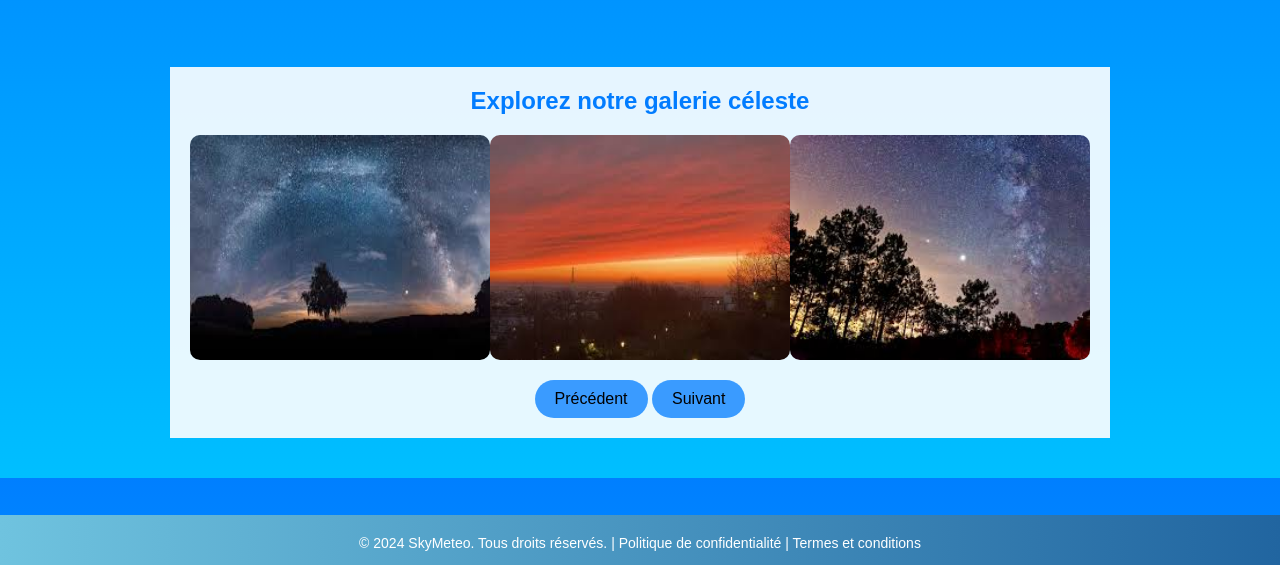
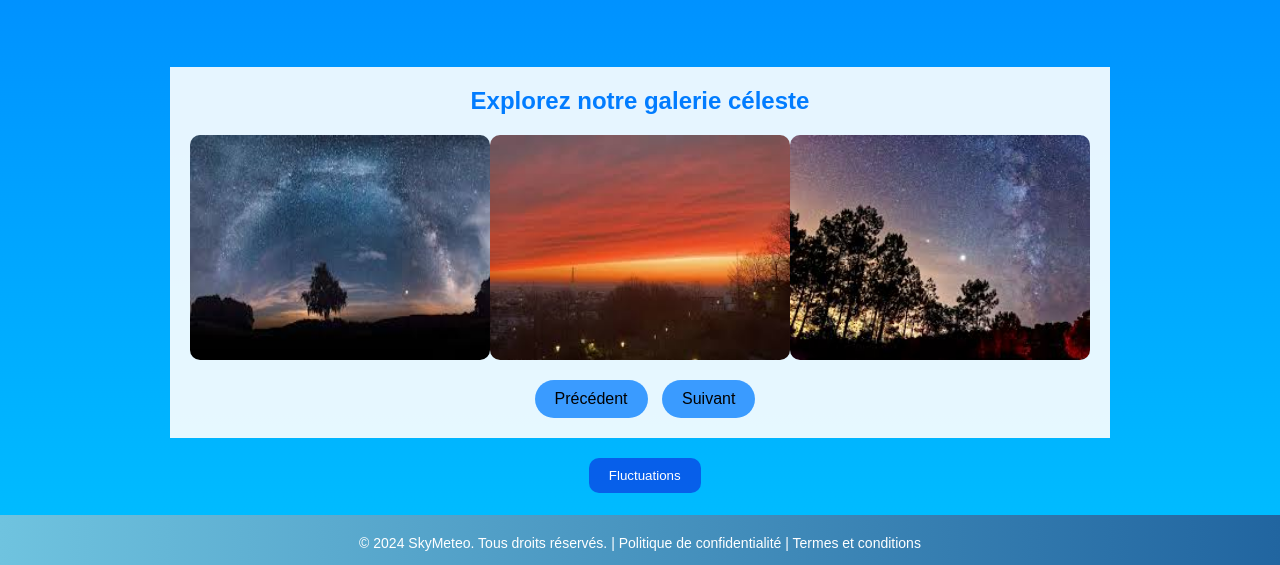
Before and after one commit to Melsav/Jojo_Yaya_Meme_Front, a website: page authent/accueil.html in a window 1280 px wide. Shown: the part 235-800 px from the top of the page. Drawn offline with Linux system fonts and the light colour scheme.

Commit message:
Redirection fluctuation et changement climat

```diff
--- a/authent/accueil.html
+++ b/authent/accueil.html
@@ -51,6 +51,8 @@
         <button class="prev">Précédent</button>
         <button class="next">Suivant</button>
     </div>
+    <button class="fluct" onclick="redirectToNextPage()">Fluctuations</button>
+
 
     <footer>
         <p>&copy; 2024 SkyMeteo. Tous droits réservés. | <a href="#">Politique de confidentialité</a> | <a href="#">Termes et conditions</a></p>
@@ -82,6 +84,10 @@
     function updateSliderPosition() {
         slides.style.transform = `translateX(-${currentSlide * widthOfImage}px)`;
     }
+
+    function redirectToNextPage() {
+    window.location.href = "../weather/fluctuation.html";
+    }
 </script>
 
 </html>
--- a/authent/style_accueil.css
+++ b/authent/style_accueil.css
@@ -80,17 +80,37 @@ h2 {
 
 .nav_links li a:hover, .cta button:hover {
     color: #017cff;
-    text-decoration: underline;
+    text-decoration: none;
 }
 
 .cta button {
     padding: 9px 20px;
-    margin-left: 5px;
     background-color: rgba(1, 124, 255, 0.75);
     border: none;
     border-radius: 50px;
     cursor: pointer;
     transition: all 0.3s ease 0s;
+    justify-content: center;
+}
+
+.cta button:hover {
+
+    text-decoration: none;
+}
+
+.fluct {
+    position: relative;
+    bottom: 20px;
+    margin-left: 46%;
+    padding: 10px 20px;
+    background-color: rgba(15, 5, 213, 0.495);
+    border: none;
+    color: white;
+    border-radius: 10px;
+    cursor: pointer;
+    transition: all 0.3s ease 0s;
+    z-index: 999;
+    margin-bottom: 50px;
 }
 
 .prev, .next {
@@ -101,9 +121,13 @@ h2 {
     cursor: pointer;
     transition: all 0.3s ease;
     font-size: 16px;
+    text-align: center;
+    margin-left: 10px;
+
+
 }
 
-.prev:hover, .next:hover {
+.prev:hover, .next:hover, .fluct:hover {
     background-color: rgba(1, 124, 255, 1);
 }
 
@@ -132,7 +156,12 @@ footer {
     font-size: 14px;
     height: 50px;
     color: white;
+    z-index: 1;
 }
+
+
+
+
 
 footer a {
     text-decoration: none;
--- a/weather/style_fluct.css
+++ b/weather/style_fluct.css
@@ -14,7 +14,7 @@ body {
     display: flex;
     justify-content: center;
     align-items: start;
-    flex-wrap: wrap; /* Permet aux widgets de passer à la ligne sur les petits écrans */
+    flex-wrap: wrap;
     width: 100%;
     max-width: 1200px;
     margin-top: 20px;
@@ -26,46 +26,46 @@ body {
     margin: 10px;
     flex: 1;
     background-color: #fff;
-    border-radius: 15px; /* Coins arrondis */
-    min-width: 300px; /* Assure une largeur minimale pour chaque widget */
+    border-radius: 15px;
+    min-width: 300px;
     height: 400px;
 }
 
 canvas {
     width: 100% !important;
     height: 100% !important;
-    border-radius: 15px; /* Arrondit les coins du canvas également */
+    border-radius: 15px;
 }
 
 #weather-form-container {
     display: flex;
     justify-content: center;
-    margin-top: 20px; /* Ajustez selon l'espacement désiré après les graphiques */
+    margin-top: 20px;
 }
 
 #city-form {
     display: flex;
     justify-content: center;
-    gap: 10px; /* Espacement entre le champ de saisie et le bouton */
+    gap: 10px;
 }
 
 #city-input, button {
-    padding: 10px; /* Ajustez pour un meilleur rendu visuel */
-    font-size: 16px; /* Ajustez selon vos préférences */
+    padding: 10px;
+    font-size: 16px;
 }
 
 button {
     cursor: pointer;
-    background-color: #74ebd5; /* Couleur de fond du bouton */
+    background-color: #74ebd5;
     border: none;
-    border-radius: 5px; /* Coins arrondis pour le bouton */
-    color: white; /* Couleur du texte du bouton */
+    border-radius: 5px;
+    color: white;
     padding: 10px;
     font-size: 16px;
 }
 
 button:hover {
-    background-color: #154941; /* Couleur du bouton au survol */
+    background-color: #154941;
 }
 
 .button-style {
@@ -75,11 +75,24 @@ button:hover {
     color: white;
     text-align: center;
     border-radius: 5px;
-    text-decoration: none; /* Enlève le soulignement du lien */
-    /* Autres styles de bouton ici */
+    text-decoration: none;
+
+}
+
+.button-style-clim {
+
+
+    display: inline-block;
+    padding: 10px 20px;
+    background-color: #12e6de;
+    color: white;
+    text-align: center;
+    border-radius: 5px;
+    text-decoration: none;
+
 }
 
 .button-style:hover {
     background-color: #094139;
-    /* Effet au survol ici */
+
 }
```
Also changed, not shown: weather/climatique.html (renamed from weather/fonc.html, +1 -1 lines), weather/fluctuation.html (+9 -9 lines), weather/style_clim.css (renamed from weather/style_fonc.css).
